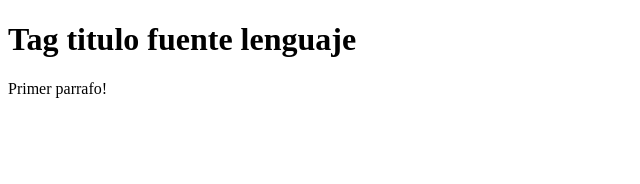
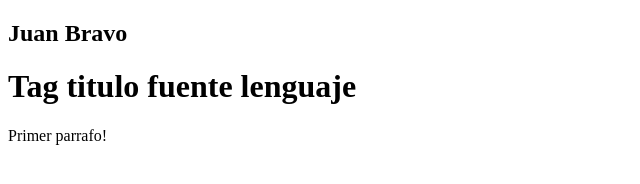
Before and after one commit to jbravo99/Repositorio_1, a plain HTML site: page index.html in a window 1280 px wide. Shown: the whole page, without its empty margins (0-640 px from the left). Drawn offline with Linux system fonts and the light colour scheme.

Commit message:
cambio 2

```diff
--- a/index.html
+++ b/index.html
@@ -1,6 +1,9 @@
 <!DOCTYPE html>
 <html lang="en">
 <head>
+    <h2>
+        Juan Bravo
+    </h2>
     <meta charset="UTF-8">
     <meta http-equiv="X-UA-Compatible" content="IE=edge">
     <meta name="viewport" content="width=device-width, initial-scale=1.0">
```
